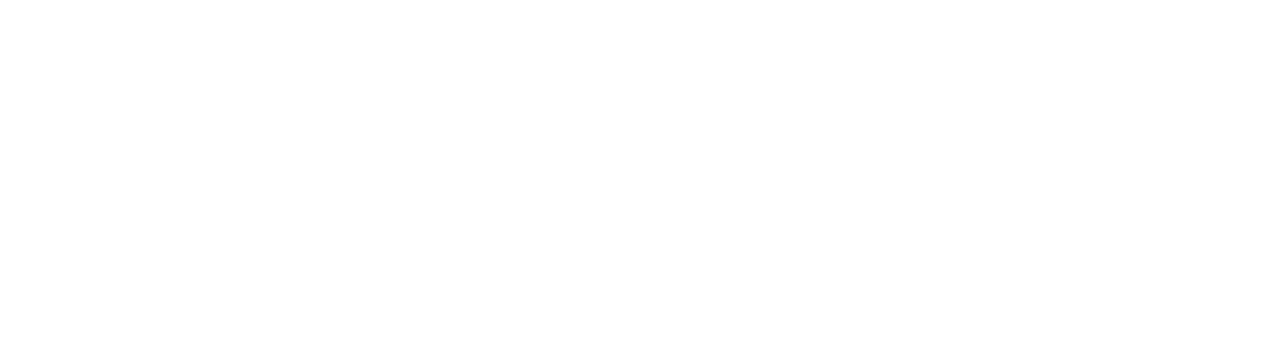
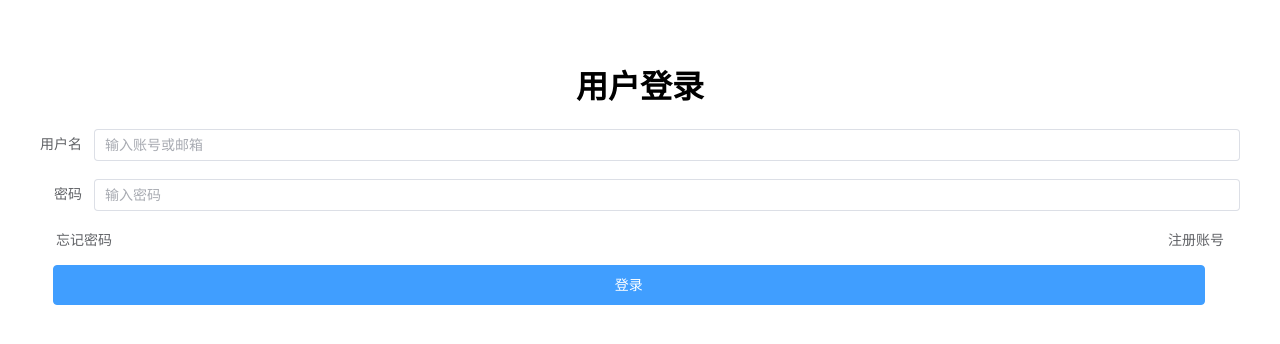
Before and after one commit to schlibra/meme, a Vue app in the folder frontend/: page /login in a window 1280 px wide. Before the commit this address had no page. Shown: the top 344 px of the page. Built offline with nearby package versions, Linux system fonts and the light colour scheme; what vue3typed would draw is missing.

Commit message:
添加登录页面并完成登录功能

```diff
--- /dev/null
+++ b/frontend/src/api/url.js
@@ -0,0 +1,12 @@
+const isDev = process.env.NODE_ENV === "development"
+const baseUrl = isDev ? "http://127.0.0.1:8000" : location.origin
+
+
+const userUrl = baseUrl + "/user"
+
+
+const UserUrl = {
+    loginUrl: userUrl + "/login"
+}
+
+export { UserUrl }
--- a/frontend/src/router/index.js
+++ b/frontend/src/router/index.js
@@ -1,5 +1,6 @@
 import { createRouter, createWebHistory } from 'vue-router'
 import HomeView from '../views/HomeView.vue'
+import LoginView from "@/views/LoginView.vue";
 
 const router = createRouter({
   history: createWebHistory(import.meta.env.BASE_URL),
@@ -10,6 +11,12 @@ const router = createRouter({
       component: HomeView,
       meta: { title: "IURT memes 2.0" }
     },
+    {
+      path: "/login",
+      name: "login",
+      component: LoginView,
+      meta: { title: "登录账号" }
+    }
   ]
 })
 router.beforeEach((to, from, next) => {
--- /dev/null
+++ b/frontend/src/views/LoginView.vue
@@ -0,0 +1,72 @@
+<script setup>
+import {UserUrl} from "@/api/url.js";
+import {ref} from "vue";
+import {ElMessageBox} from "element-plus";
+import axios from "axios";
+
+const username = ref("");
+const password = ref("");
+
+function loginHandler() {
+  if (username.value.length && password.value.length) {
+    axios.post(UserUrl.loginUrl, {
+      username: username.value,
+      password: password.value
+    }).then(res=>{
+      if (res.data.code===200) {
+        ElMessageBox.alert("登录成功", "登录成功")
+      } else {
+        ElMessageBox.alert(res.data.msg, "登录失败")
+      }
+    }).catch(err=>{
+      console.log(err)
+      ElMessageBox.alert("接口响应异常", "登录失败");
+    })
+  } else {
+    ElMessageBox.alert("账号密码不能为空", "登录失败")
+  }
+}
+</script>
+
+<template>
+  <main>
+    <h1>用户登录</h1>
+    <el-form label-width="auto">
+      <el-form-item label="用户名">
+        <el-input v-model="username" placeholder="输入账号或邮箱" />
+      </el-form-item>
+      <el-form-item label="密码">
+        <el-input type="password" v-model="password" placeholder="输入密码" />
+      </el-form-item>
+      <el-row class="down-row">
+        <el-col :span="12">
+          <el-link>忘记密码</el-link>
+        </el-col>
+        <el-col :span="12" class="right">
+          <el-link>注册账号</el-link>
+        </el-col>
+      </el-row>
+      <el-button class="login" type="primary" @click="loginHandler" size="large">登录</el-button>
+    </el-form>
+  </main>
+</template>
+
+<style scoped lang="scss">
+main {
+  padding: 32px;
+  h1 {
+    text-align: center;
+  }
+  .login {
+    margin-top: 16px;
+    width: 90vw;
+    margin-left: 1vw;
+  }
+  .down-row {
+    margin: 0 16px;
+    .right{
+      text-align: right;
+    }
+  }
+}
+</style>
```
